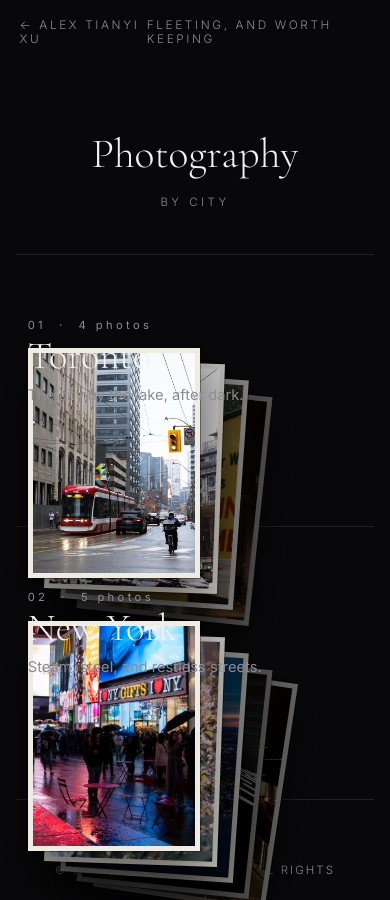
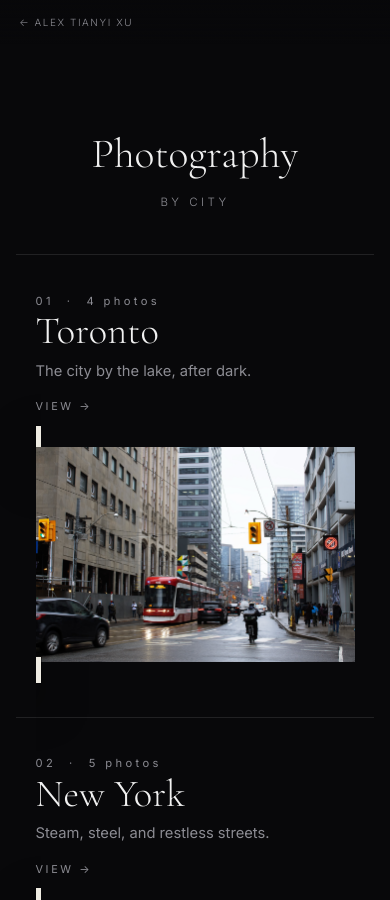
Before and after one commit to alextxu/alextxu.github.io, a Jekyll site: the page built from photography.md, in a window 390 px wide and 900 px high. Built offline with Jekyll 4.4.1, drawn with Linux system fonts in a browser that asks for light colours.

Commit message:
Fix photography gallery layout on mobile
- Stack each city as name + tappable cover photo instead of the
  hover-only 3D fan (which overlapped the text on touch screens).
- Hide the corner motto on narrow screens so it doesn't collide.

Co-Authored-By: Claude Opus 4.8 <noreply@anthropic.com>

```diff
--- a/_layouts/gallery.html
+++ b/_layouts/gallery.html
@@ -236,11 +236,37 @@
       }
 
       @media (max-width: 760px) {
-        .album-row { flex-direction: column; align-items: flex-start; gap: 1.6rem; }
-        .fan { width: 100%; }
+        .topbar { font-size: 0.62rem; letter-spacing: 0.16em; padding: 1rem 1.2rem; }
+
+        .album-row {
+          flex-direction: column;
+          align-items: stretch;
+          gap: 1.1rem;
+          padding: 2.4rem clamp(1rem, 5vw, 2rem);
+        }
         .row-name { min-width: 0; }
-        .row-geo { display: none; }
-        .row-ghost { display: none; }
+        .row-geo, .row-ghost { display: none; }
+        /* no hover on touch — always show the affordance */
+        .row-view { opacity: 1; transform: none; color: var(--muted); }
+
+        /* replace the hover-fan with a single tappable cover photo */
+        .fan { width: 100%; height: auto; perspective: none; }
+        .fan-photo {
+          position: relative;
+          top: auto; left: auto; right: auto;
+          width: 100%; height: auto;
+          aspect-ratio: 4 / 3;
+          margin: 0;
+          opacity: 1;
+          transform: none !important;
+          filter: none !important;
+          transition: none;
+        }
+        .fan-photo ~ .fan-photo { display: none; }   /* only the cover */
+      }
+
+      @media (max-width: 560px) {
+        .topbar span { display: none; }   /* motto would collide with the name */
       }
 
       .empty-note {
```
